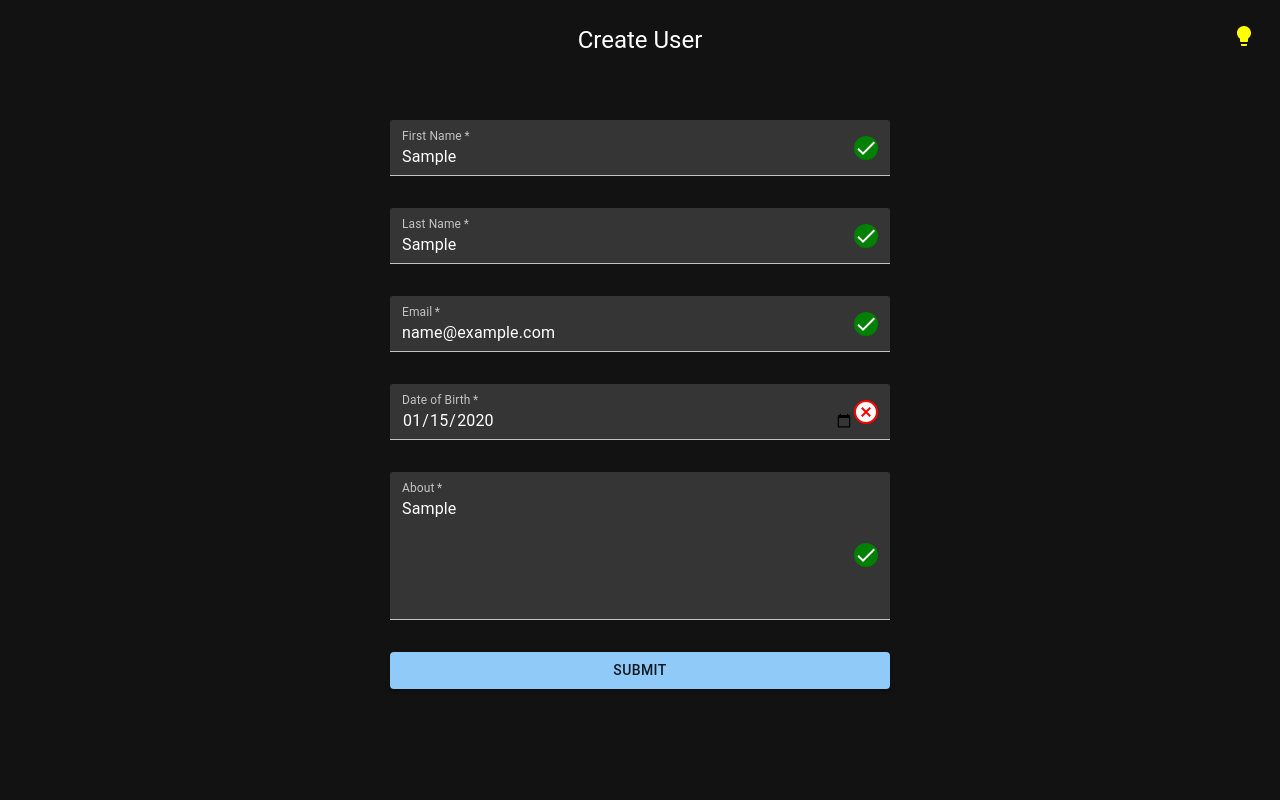
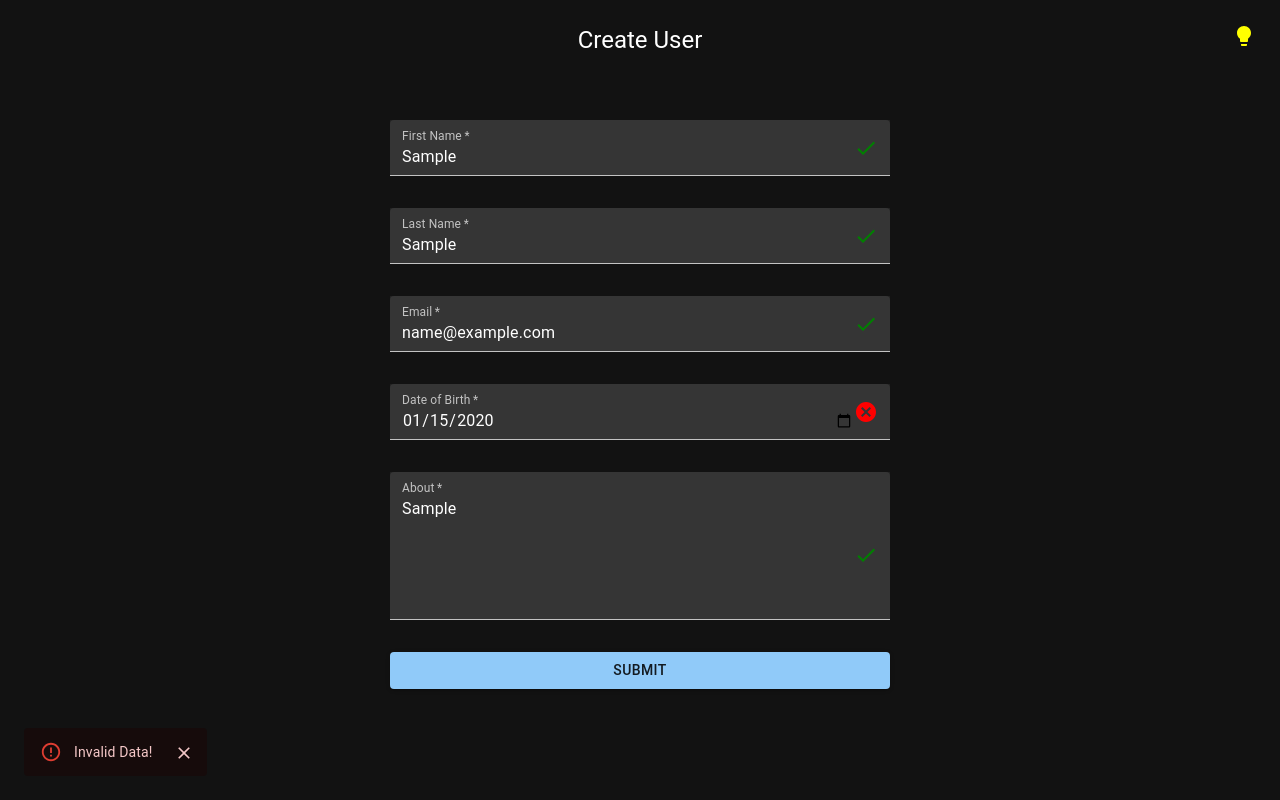
Before and after one commit to DivyanshFalodiya/task, a React (Create React App) app: page /create in a window 1280 px wide. Both pictures are taken after typing "Sample", "Sample", "name@example.com", "2020-01-15", "Sample" into the empty fields and a click on the button "SUBMIT". Built offline with nearby package versions, Linux system fonts and the light colour scheme.

Commit message:
:sparkles: completed the create feature

```diff
--- a/src/components/Create/Create.jsx
+++ b/src/components/Create/Create.jsx
@@ -1,4 +1,4 @@
-import { Cancel, Check, ViewAgenda } from "@mui/icons-material";
+import { Cancel, Check } from "@mui/icons-material";
 import {
   Box,
   Button,
@@ -9,11 +9,16 @@ import {
 } from "@mui/material";
 import { makeStyles } from "@mui/styles";
 import { useState } from "react";
+import Snack from "../Misc/Snack";
 
+// Styles
 const useStyles = makeStyles((theme) => ({
   input: {
     "&:-webkit-autofill": {
-      WebkitBoxShadow: `0 0 0 10000px ${theme.palette.background.paper} inset`,
+      WebkitBoxShadow: `0 0 0 1000px ${
+        theme.palette.mode === "dark" ? "#353535" : "#EBEBEB"
+      } inset`,
+      borderRadius: 0,
     },
   },
 }));
@@ -31,8 +36,13 @@ const Create = () => {
     email: { value: "", dirty: false, valid: false },
     about: { value: "", dirty: false, valid: false },
   });
+  const [snackOpt, setSnackOpt] = useState({
+    severity: "success",
+    message: "",
+    open: false,
+  });
 
-  // Helper
+  // Helpers
   const dataMapping = [
     { field: "fname", label: "First Name", type: "text" },
     { field: "lname", label: "Last Name", type: "text" },
@@ -40,12 +50,29 @@ const Create = () => {
     { field: "dob", label: "Date of Birth", type: "date" },
     { field: "about", label: "About", type: "text" },
   ];
+
+  // Get AGE by DOB
   const getAge = (date) => {
     var age = Math.floor(
       (new Date() - new Date(date)) / 1000 / 60 / 60 / 24 / 365
     );
-    console.log(age);
     return age;
+  };
+
+  // Reset all data
+  const resetData = () => {
+    setData({
+      fname: { value: "", dirty: false, valid: false },
+      lname: { value: "", dirty: false, valid: false },
+      dob: { value: "", dirty: false, valid: false },
+      email: { value: "", dirty: false, valid: false },
+      about: { value: "", dirty: false, valid: false },
+    });
+  };
+
+  // Close Snackbar
+  const handleSnackClose = () => {
+    setSnackOpt((prev) => ({ ...prev, open: false }));
   };
 
   // Validity Check
@@ -77,7 +104,14 @@ const Create = () => {
   // Handle Change
   const handleChange = (e) => {
     setData((prev) => {
-      let value = e.target.value.trim();
+      let value = e.target.value;
+      if (
+        e.target.name === "email" ||
+        e.target.name === "fname" ||
+        e.target.name === "lname" ||
+        e.target.name === "dob"
+      )
+        value = value.trim();
       return {
         ...prev,
         [e.target.name]: {
@@ -89,8 +123,53 @@ const Create = () => {
     });
   };
 
+  // Handle Submit
+  const submit = () => {
+    let users = JSON.parse(localStorage.getItem("users") || "[]");
+    let flag = false;
+    for (const f in data) {
+      if (!data[f].valid) {
+        flag = true;
+        break;
+      }
+    }
+    if (flag) {
+      // Set Error Snackbar
+      setSnackOpt({
+        open: true,
+        message: "Invalid Data!",
+        severity: "error",
+      });
+    } else {
+      let user = users.find((u) => u.email === data.email.value);
+      if (user) {
+        setSnackOpt({
+          open: true,
+          message: "Email Address Already In Use!",
+          severity: "error",
+        });
+      } else {
+        data.about.value = data.about.value.trim();
+        users.push({
+          email: data.email.value,
+          fname: data.fname.value,
+          lname: data.lname.value,
+          dob: data.dob.value,
+          about: data.about.value,
+        });
+        localStorage.setItem("users", JSON.stringify(users));
+        resetData();
+        setSnackOpt({
+          open: true,
+          message: "Data Saved!",
+          severity: "success",
+        });
+      }
+    }
+  };
+
   return (
-    <>
+    <Box>
       <Typography
         variant="h5"
         align="center"
@@ -141,11 +220,9 @@ const Create = () => {
                 InputProps={{
                   endAdornment: data[d.field].dirty ? (
                     data[d.field].valid ? (
-                      <Check
-                        sx={{ background: "green", borderRadius: "50%" }}
-                      />
+                      <Check sx={{ color: "green" }} />
                     ) : (
-                      <Cancel sx={{ background: "red", borderRadius: "50%" }} />
+                      <Cancel sx={{ color: "red" }} />
                     )
                   ) : null,
                 }}
@@ -155,12 +232,19 @@ const Create = () => {
           <Button
             variant="contained"
             sx={{ margin: theme.spacing(2), width: "100%" }}
+            onClick={submit}
           >
             Submit
           </Button>
         </form>
       </Box>
-    </>
+      <Snack
+        severity={snackOpt.severity}
+        message={snackOpt.message}
+        open={snackOpt.open}
+        handleClose={handleSnackClose}
+      />
+    </Box>
   );
 };
 
--- a/src/components/Main/Main.css
+++ b/src/components/Main/Main.css
@@ -1,12 +1,12 @@
 .fade-enter,
 .fade-appear {
   opacity: 0;
-  /* transform: translateY(-100%); */
+  transform: translateX(-5%);
 }
 .fade-enter-active,
 .face-appear-active {
   opacity: 1;
-  /* transform: translateY(0); */
+  transform: translateX(0);
   transition: 300ms ease;
 }
 .fade-exit {
--- a/src/components/Main/Main.jsx
+++ b/src/components/Main/Main.jsx
@@ -58,7 +58,7 @@ const MainComponent = () => {
         }}
       >
         <TransitionGroup component={null}>
-          <CSSTransition key={location.key} timeout={300} classNames="fade">
+          <CSSTransition key={location.key} timeout={500} classNames="fade">
             <Routes location={location}>
               {routes.map(({ path, Component }, index) => (
                 <Route key={index} path={path} element={<Component />} />
--- /dev/null
+++ b/src/components/Misc/Snack.jsx
@@ -0,0 +1,21 @@
+import { Alert, Snackbar } from "@mui/material";
+
+const Snack = (props) => {
+  return (
+    <Snackbar
+      open={props.open}
+      autoHideDuration={6000}
+      onClose={props.handleClose}
+    >
+      <Alert
+        onClose={props.handleClose}
+        severity={props.severity}
+        sx={{ width: "100%" }}
+      >
+        {props.message}
+      </Alert>
+    </Snackbar>
+  );
+};
+
+export default Snack;
```
